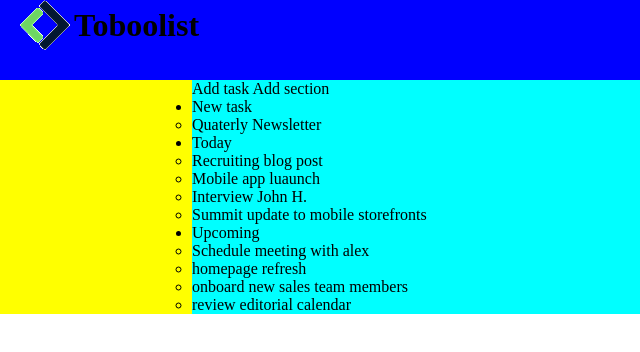
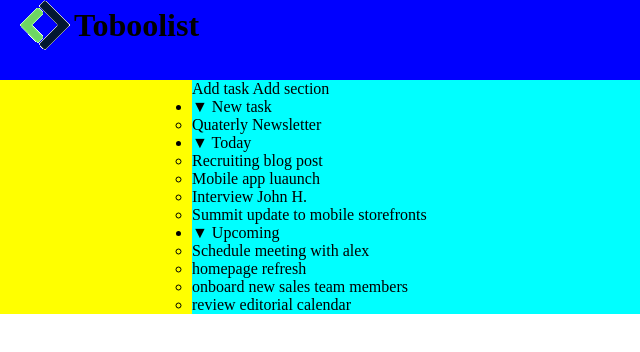
Before and after one commit to andrealangianese/html-css-toboolist, a plain HTML site: page index.html in a window 1280 px wide. Shown: the full height of the page, 0-640 px from the left. Drawn offline with Linux system fonts and the light colour scheme.

Commit message:
freccette dei titoli aggiunte

```diff
--- a/index.html
+++ b/index.html
@@ -19,28 +19,35 @@
         </header>
         <!--main paragraph-->
         <main>
-            <div class="container" >
-                <span class="nav-botton" >Add task</span>
-                <span class="nav-botton">  Add section</span>
-
+            <div class="container">
+                <div>
+                    <span class="nav-botton blue-botton">Add task</span>
+                    <span class="nav-botton"> Add section</span>
+                </div>
                 <ul>
-                    <li>New task</li>
+                    <li>&#9660;
+                        <span class="titoli-enfatizzati">New task</span>
+                    </li>
                     <ul>
                         <li>Quaterly Newsletter</li>
                     </ul>
-                        <li>Today</li>
+                    <li>&#9660;
+                        <span class="titoli-enfatizzati">Today</span>
+                    </li>
                     <ul>
                         <li>Recruiting blog post</li>
                         <li>Mobile app luaunch</li>
                         <li>Interview John H.</li>
                         <li>Summit update to mobile storefronts</li>
                     </ul>
-                    <li>Upcoming</li>
+                    <li>&#9660;
+                        <span class="titoli-enfatizzati">Upcoming</span>
+                    </li>
                     <ul>
                         <li>Schedule meeting with alex</li>
                         <li>homepage refresh</li>
                         <li>onboard new sales team members</li>
-                        <li>review editorial calendar</li>
+                        <li> review editorial calendar</li>
                     </ul>
                 </ul>
             </div>
```
